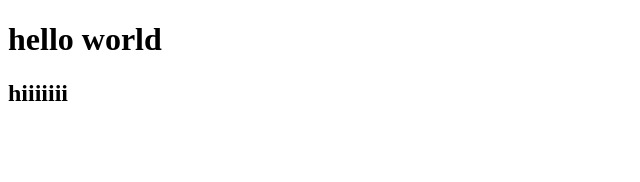
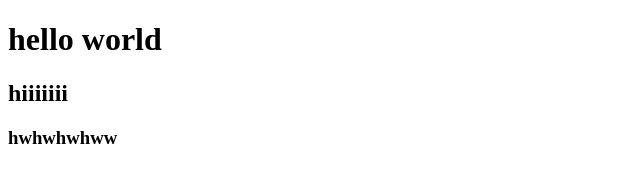
Before and after one commit to rizky456987/belajar-git1, a plain HTML site: page index.html in a window 1280 px wide. Shown: the whole page, without its empty margins (0-640 px from the left). Drawn offline with Linux system fonts and the light colour scheme.

Commit message:
perubahan kedua

```diff
--- a/index.html
+++ b/index.html
@@ -8,5 +8,6 @@
 <body>
     <h1>hello world</h1>
     <h2>hiiiiiii</h2>
+    <h3>hwhwhwhww</h3>
 </body>
 </html>
```
